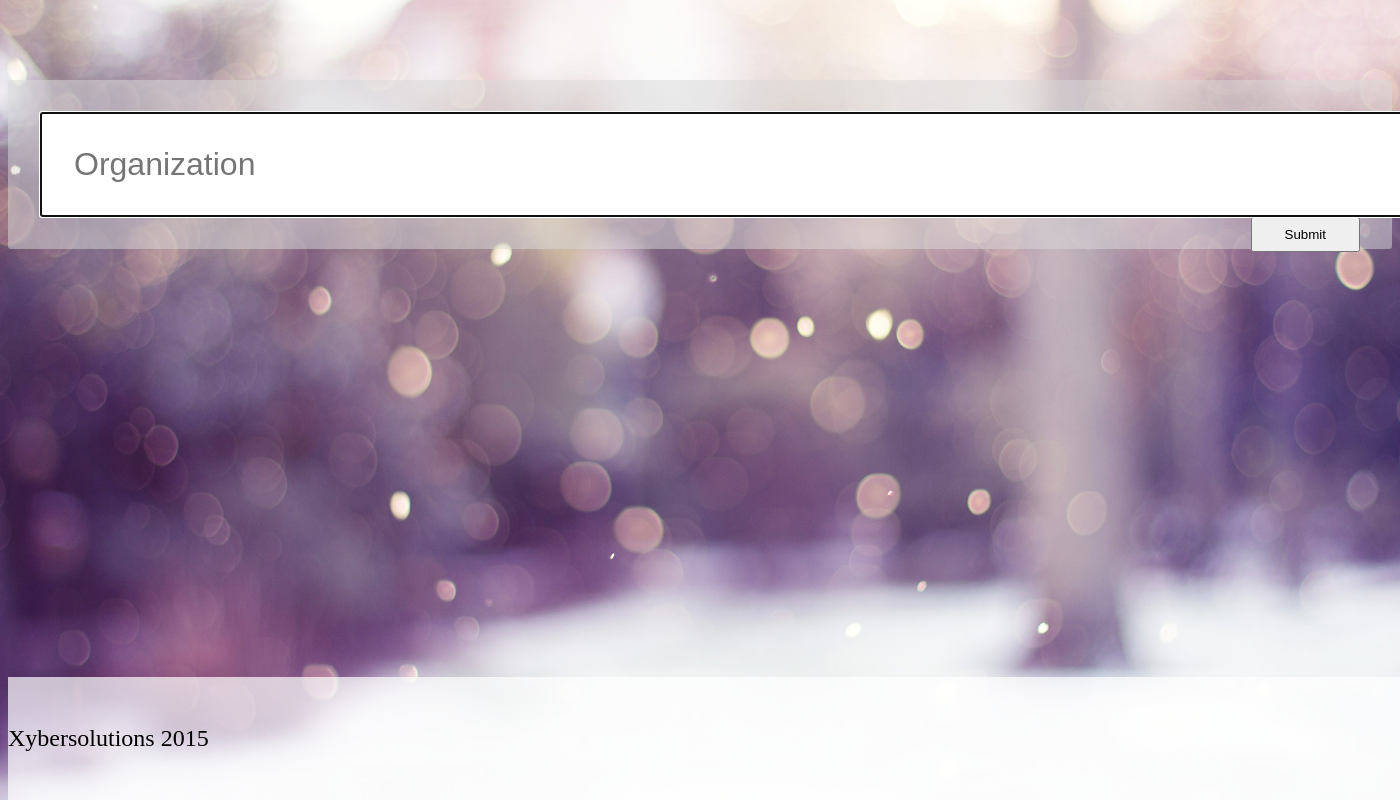
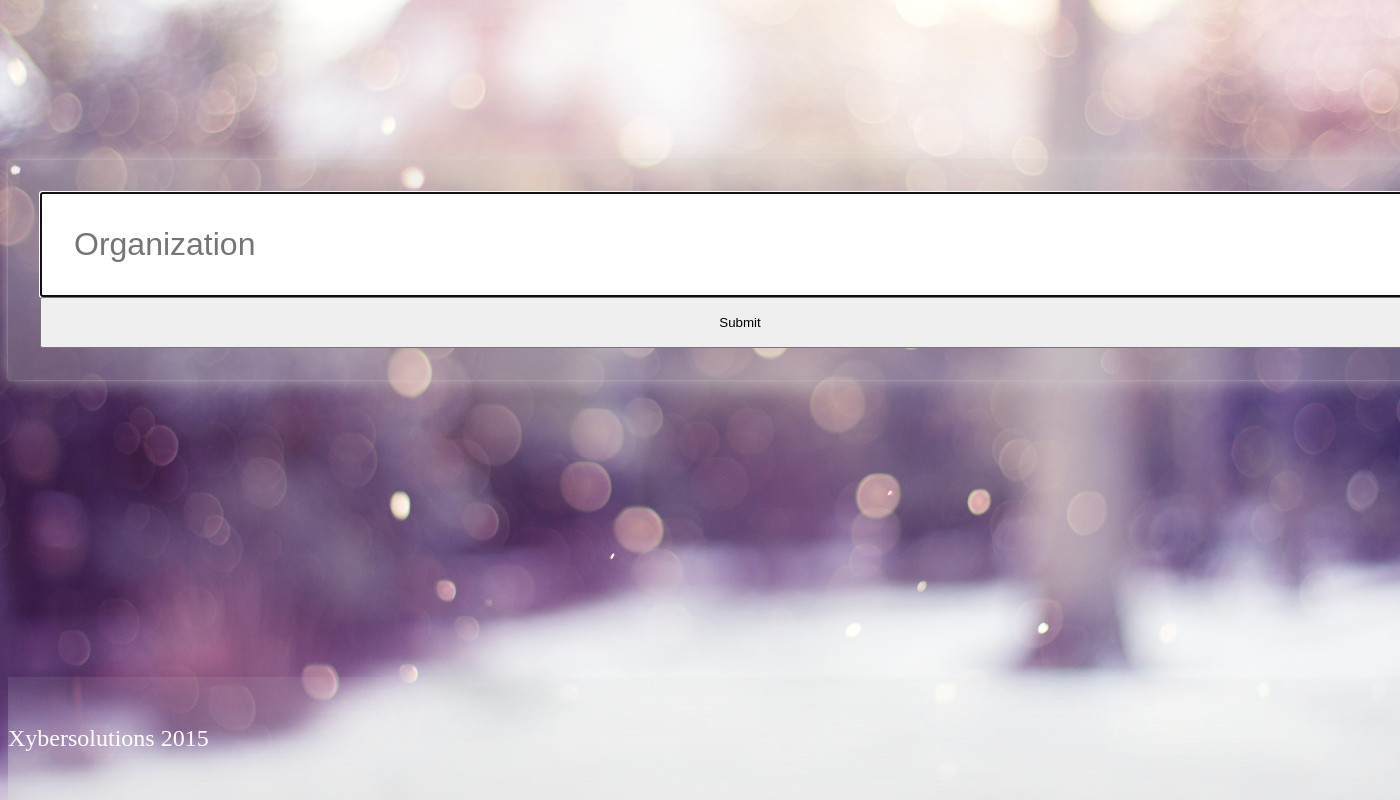
Before and after one commit to juliusmasigan/XmasShuffle, a Django app: page / in a window 1400 px wide; the page is wider, and only the part inside the window is pictured. Run offline with Django 3.2, Linux system fonts and the light colour scheme; parts of the project's set-up code (start-up, migrations or seed data) failed here and were passed over; some libraries are stand-ins or nearby versions.

Commit message:
Added static files.

```diff
--- /dev/null
+++ b/static/css/bootstrap-tokenfield.min.css
@@ -0,0 +1 @@
+/home/app/git/XmasShuffle/dist/bower_components/bootstrap-tokenfield/dist/css/bootstrap-tokenfield.min.css
--- a/static/css/main.css
+++ b/static/css/main.css
@@ -8,18 +8,21 @@ body {
 footer, .footer {
     position:absolute;
     bottom:0;
-    background:rgba(255,255,255,0.7);
+    background:linear-gradient(rgba(218,218,218,0.1), rgba(218,218,218,0.5));
     width:100%;
     padding:3rem 0;
-    color:#000000;
+    color:#FFFFFF;
     font-size:1.5rem;
 }
 
 .organization-form-container {
-    margin-top:5rem;
+    position:absolute;
+    top:10rem;
+    width:100%;
     padding:2rem;
-    background:rgba(218,218,218,0.5);
+    background:rgba(210,210,210,0.3);
     border-radius:3px;
+    box-shadow:0px 0px 20px 1px rgba(220,220,220,0.6), 0px 0px 2px 0px rgba(213,179,171,0.7);
 }
 
 .organization-form-container form .organization-reg-input{
@@ -30,6 +33,16 @@ footer, .footer {
 
 
 .organization-form-container form input.btn{
-    padding:0.5rem 2rem;
-    float:right;
+    padding:1rem 2rem;
+    width:100%;
 }
+
+.organization-form-container .alert {
+    font-size:1.5rem;
+    margin:0;
+}
+
+.organization-form-container .alert ul{
+    list-style:none;
+    padding-left:0px;
+}
--- /dev/null
+++ b/static/js/bootstrap-tokenfield.min.js
@@ -0,0 +1 @@
+/home/app/git/XmasShuffle/dist/bower_components/bootstrap-tokenfield/dist/bootstrap-tokenfield.min.js
```
